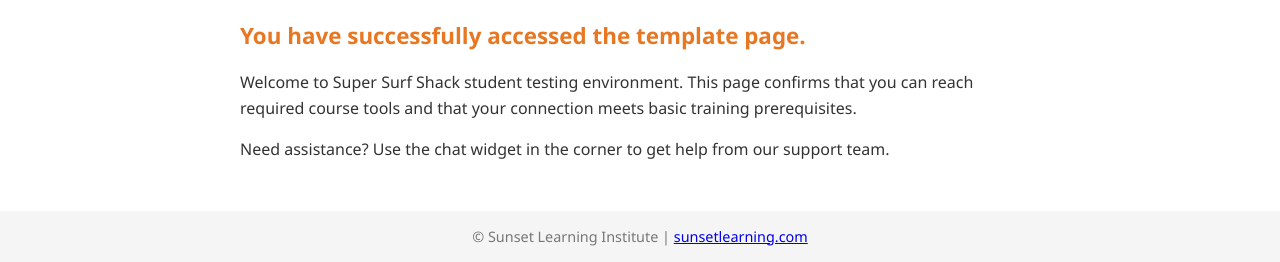
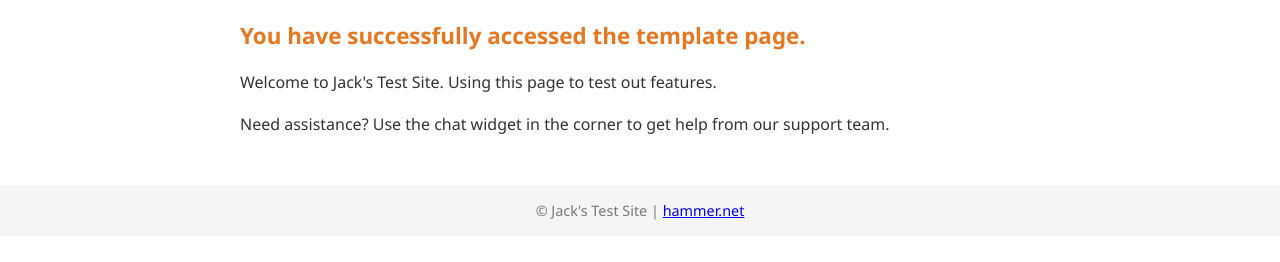
Before and after one commit to jmac2025/JMacProjects, a plain HTML site: page index.html in a window 1280 px wide. Shown: the part 538-800 px from the top of the page. Drawn offline with Linux system fonts and the light colour scheme.

Commit message:
Update index.html

```diff
--- a/index.html
+++ b/index.html
@@ -3,7 +3,7 @@
   <head>
     <meta charset="utf-8" />
     <meta name="viewport" content="width=device-width, initial-scale=1" />
-    <title>Welcome to Super Surf Shack</title>
+    <title>Welcome to Jack's Test Site</title>
     <link rel="icon" href="https://www.sunsetlearning.com/wp-content/uploads/2017/06/favicon.png" />
 
     <!-- Brand Style -->
@@ -83,7 +83,7 @@
       />
       <h2>You have successfully accessed the template page.</h2>
       <p>
-        Welcome to Super Surf Shack student testing environment. This page confirms that you can reach required course tools and that your connection meets basic training prerequisites.
+        Welcome to Jack's Test Site. Using this page to test out features.
       </p>
       <p>
         Need assistance? Use the chat widget in the corner to get help from our support team.
@@ -91,7 +91,7 @@
     </main>
 
     <footer>
-      &copy; Sunset Learning Institute | <a href="https://www.sunsetlearning.com" target="_blank">sunsetlearning.com</a>
+      &copy; Jack's Test Site | <a href="https://www.hammer.net/" target="_blank">hammer.net</a>
     </footer>
 
     <!-- Put Chat Widget 1 Line Below -->
```
